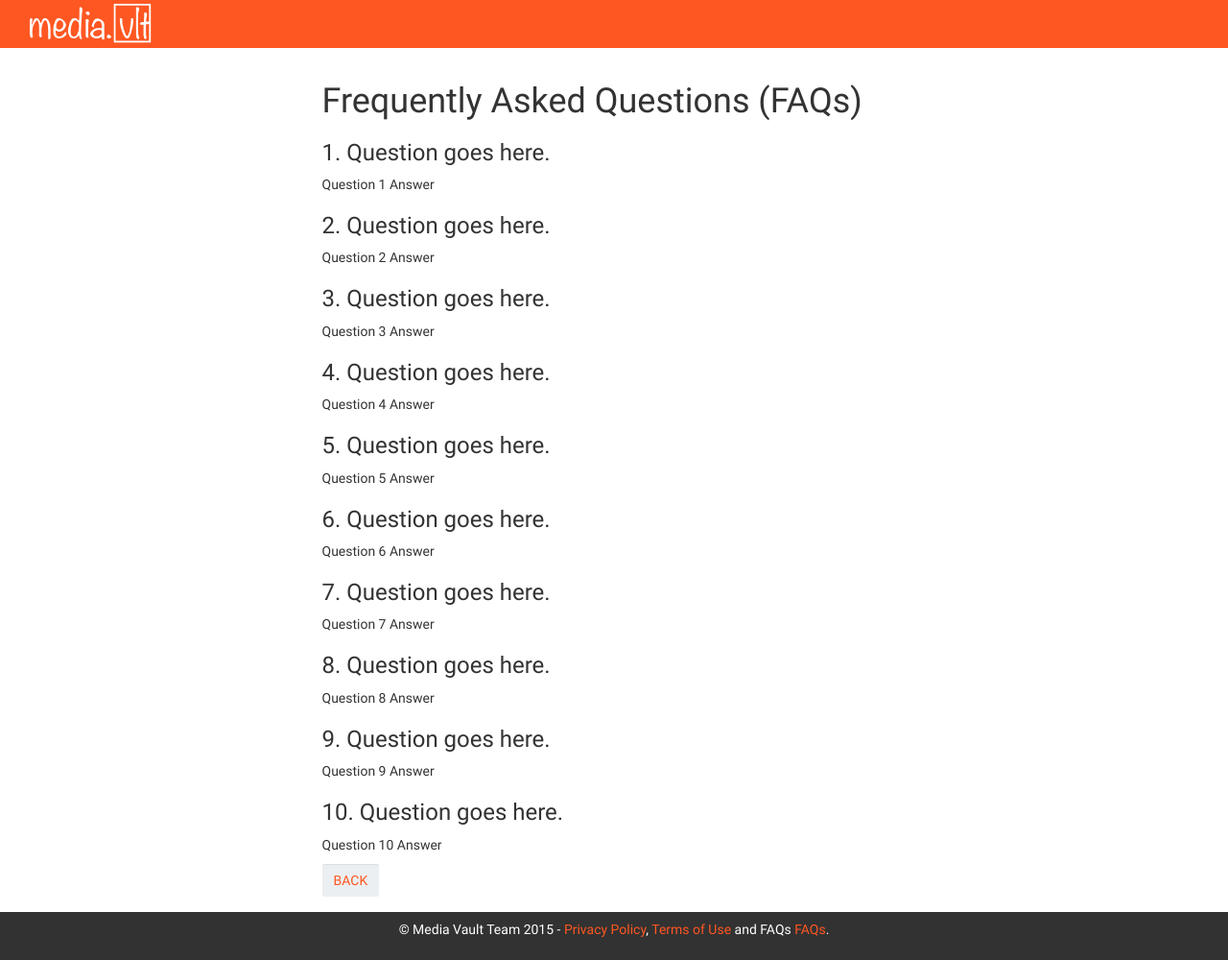
After one commit to tcme/Team98, a PHP site: page /pages/faqs.php in a window 1280 px wide. The commit adds this page. Shown: the whole page at 96% size. Run offline with PHP 8.4, Linux system fonts and the light colour scheme; some libraries are stand-ins or nearby versions.

Commit message:
Added home.php, faqs.php and a few links

```diff
--- a/mediavault/includes/footer.php
+++ b/mediavault/includes/footer.php
@@ -14,7 +14,8 @@
     </div>
     -->
     <div class="container">
-      &copy; Media Vault Team 2015 - <a href="../pages/privacypolicy.php">Privacy Policy</a> and <a href="../pages/terms.php">Terms of Use</a>.
+      &copy; Media Vault Team 2015 - <a href="../pages/privacypolicy.php">Privacy Policy</a>, <a href="../pages/terms.php">Terms of Use </a> and
+FAQs <a href ="../pages/faqs.php">FAQs</a>.
     </div>
 
   </footer>
--- a/mediavault/includes/navigation.php
+++ b/mediavault/includes/navigation.php
@@ -5,8 +5,10 @@
 <nav class="navbar navbar-default navbar-fixed-top">
   <div class="container-fluid">
     <div class="navbar-header">
-      <!-- navbar brand -->
+      <!-- navbar brand and link to home -->
+      <a href = "../pages/login.php">
       <img src="../images/nav_splash.png" alt="media.vlt" height="50px"/>
+      </a>
       <!-- navbar collapse button -->
       <button type="button" class="navbar-toggle collapsed" data-toggle="collapse" data-target="#navbarCollapse">
         <span class="sr-only">Toggle navigation</span>
--- a/mediavault/includes/navlists.php
+++ b/mediavault/includes/navlists.php
@@ -1,5 +1,6 @@
 <!-- list of left oriented navigation links -->
 <ul class='nav navbar-nav'>
+<li><a href='../pages/home.php'>Home</a></li>
 <li><a href='../pages/video.php'>Video</a></li>
 <li><a href='../pages/audio.php'>Audio</a></li>
 <li><a href='../pages/images.php'>Images</a></li>
--- /dev/null
+++ b/mediavault/pages/faqs.php
@@ -0,0 +1,53 @@
+<?php
+	$pageTitle = "Terms of Use";
+  /* The included php scripts */
+	include "../includes/header.php";
+?>
+
+<div class="content">
+	<div class="row">
+		<div class="col-xs-6 col-xs-push-3">
+
+      <h1>Frequently Asked Questions (FAQs)</h1>
+
+  		<h3>1. Question goes here.</h3>
+  		<p>Question 1 Answer</p>
+
+		<h3>2. Question goes here.</h3>
+  		<p>Question 2 Answer</p>
+
+		<h3>3. Question goes here.</h3>
+  		<p>Question 3 Answer</p>
+
+		<h3>4. Question goes here.</h3>
+  		<p>Question 4 Answer</p>
+
+		<h3>5. Question goes here.</h3>
+  		<p>Question 5 Answer</p>
+
+		<h3>6. Question goes here.</h3>
+  		<p>Question 6 Answer</p>
+
+		<h3>7. Question goes here.</h3>
+  		<p>Question 7 Answer</p>
+
+		<h3>8. Question goes here.</h3>
+  		<p>Question 8 Answer</p>
+
+		<h3>9. Question goes here.</h3>
+  		<p>Question 9 Answer</p>
+
+		<h3>10. Question goes here.</h3>
+  		<p>Question 10 Answer</p>
+
+      <a class="button-link" href="login.php" alt="back"><button type="button" class="button form-control">BACK</button></a>
+
+
+    </div>
+
+  </div>
+</div>
+
+<?php
+	include "../includes/footer.php";
+?>
```
Also changed, not shown: mediavault/pages/home.php (added, +53 -0 lines).
